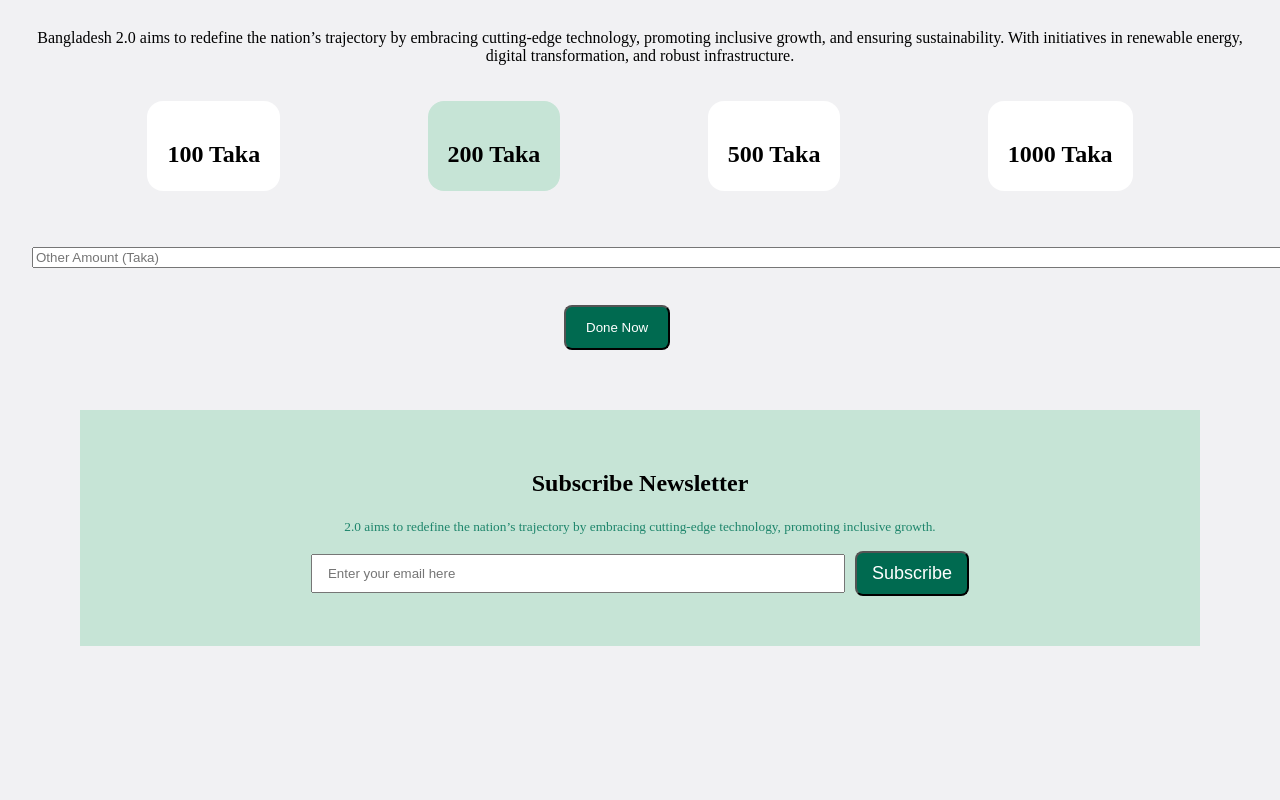
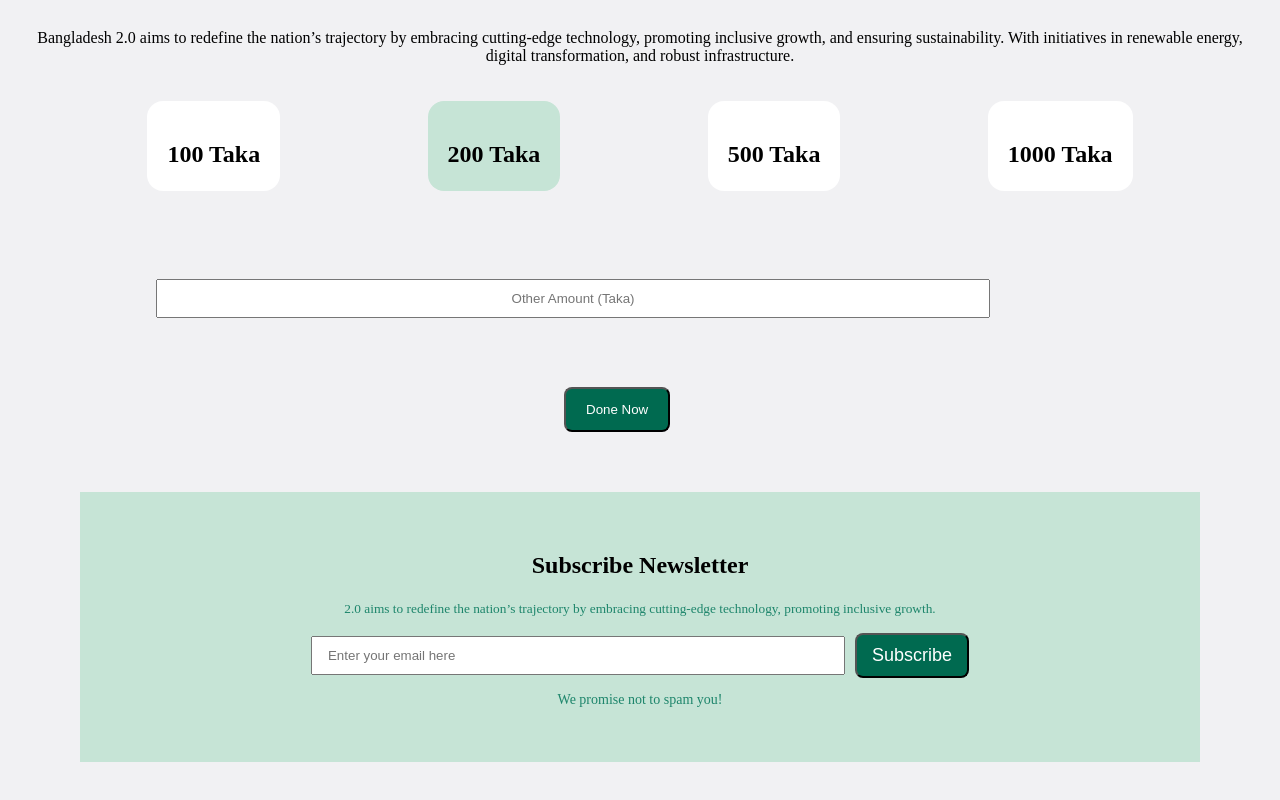
Before and after one commit to sourav-dn/Bangladesh2.0-a1, a plain HTML site: page index.html in a window 1280 px wide. Shown: the part 3411-4211 px from the top of the page. Before the commit the page ends 4117 px from the top, so only its background shows below. Drawn offline with Linux system fonts and the light colour scheme.

Commit message:
add code

```diff
--- a/index.html
+++ b/index.html
@@ -168,6 +168,7 @@
                 <input type="email" placeholder="Enter your email here">
                 <button type="submit">Subscribe</button>
             </div>
+            <p class="footer-note">We promise not to spam you!</p>
         </div>
     </footer>
 
--- a/style/style.css
+++ b/style/style.css
@@ -224,7 +224,14 @@ body{
     flex-direction: column;
     padding: 32px;
 
-
+}
+.dt-container input[type=text]{
+    width: 800px;
+    padding: 10px 15px;
+    display: flex;
+    justify-content: center;
+    text-align: center;
+    margin: 32px 124px 32px 124px;
 }
 .input-field{
     width: 70%;
@@ -275,3 +282,7 @@ body{
 .footer-content p{
    color:#1d856b ;
 }
+.footer-note{
+    font-size: 14px;
+    color: #1d856b;
+}
```
